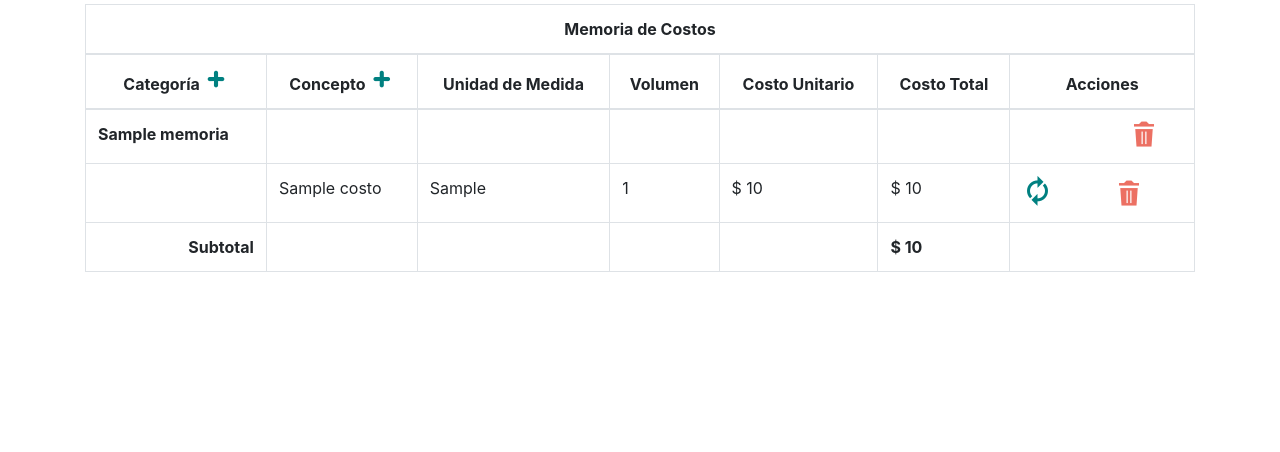
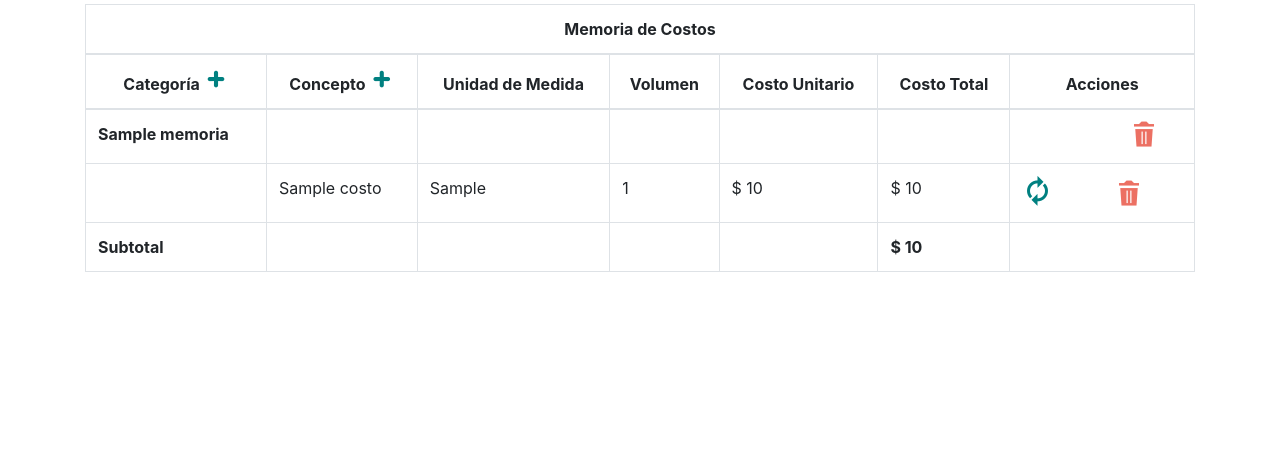
Before and after one commit to LoreHM/fep, a CodeIgniter app: page /fep/index.php/memory_calc/index in a window 1280 px wide. Shown: the part 250-702 px from the top of the page. Run offline with CodeIgniter, Linux system fonts and the light colour scheme; a user stored in the database is signed in; tables that the repository leaves empty hold one stand-in row (values such as "Sample post"); some web fonts are replaced.

Commit message:
Editando

```diff
--- a/application/views/cont/mem_costos.php
+++ b/application/views/cont/mem_costos.php
@@ -26,7 +26,7 @@
 				foreach ($categorias as $con) { $aux++; ?>
           <?php if ($aux_sub!=$con->id_cat) {?>
           <tr>
-            <th scope="row" class="text-right">Subtotal</th>
+            <th scope="row" class="text-left">Subtotal</th>
             <td scope="col"></td>
             <td scope="col"></td>
             <td scope="col"></td>
@@ -59,7 +59,7 @@
 				</tr>
 			<?php } ?>
       <tr>
-            <th scope="row" class="text-right"> Subtotal</th>
+            <th scope="row" class="text-left"> Subtotal</th>
             <td scope="col"></td>
             <td scope="col"></td>
             <td scope="col"></td>
```
